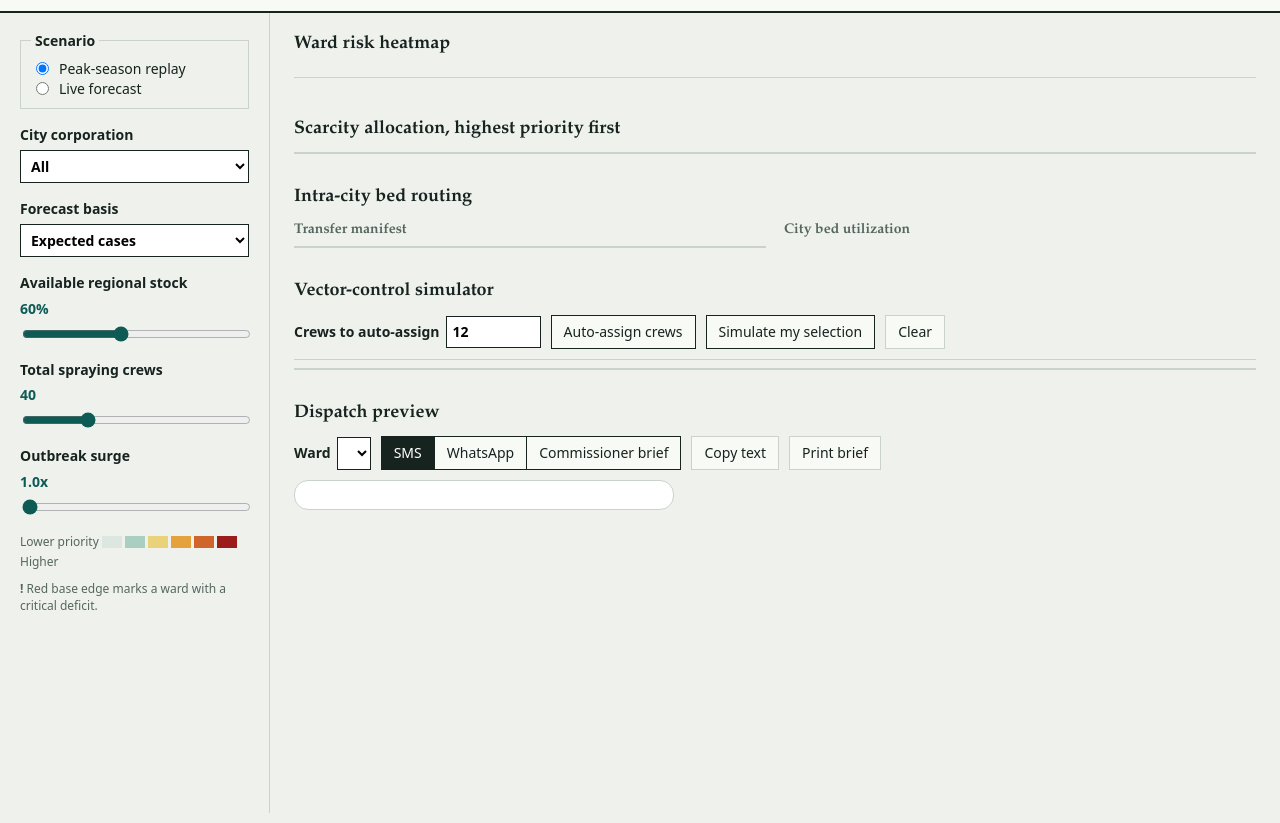
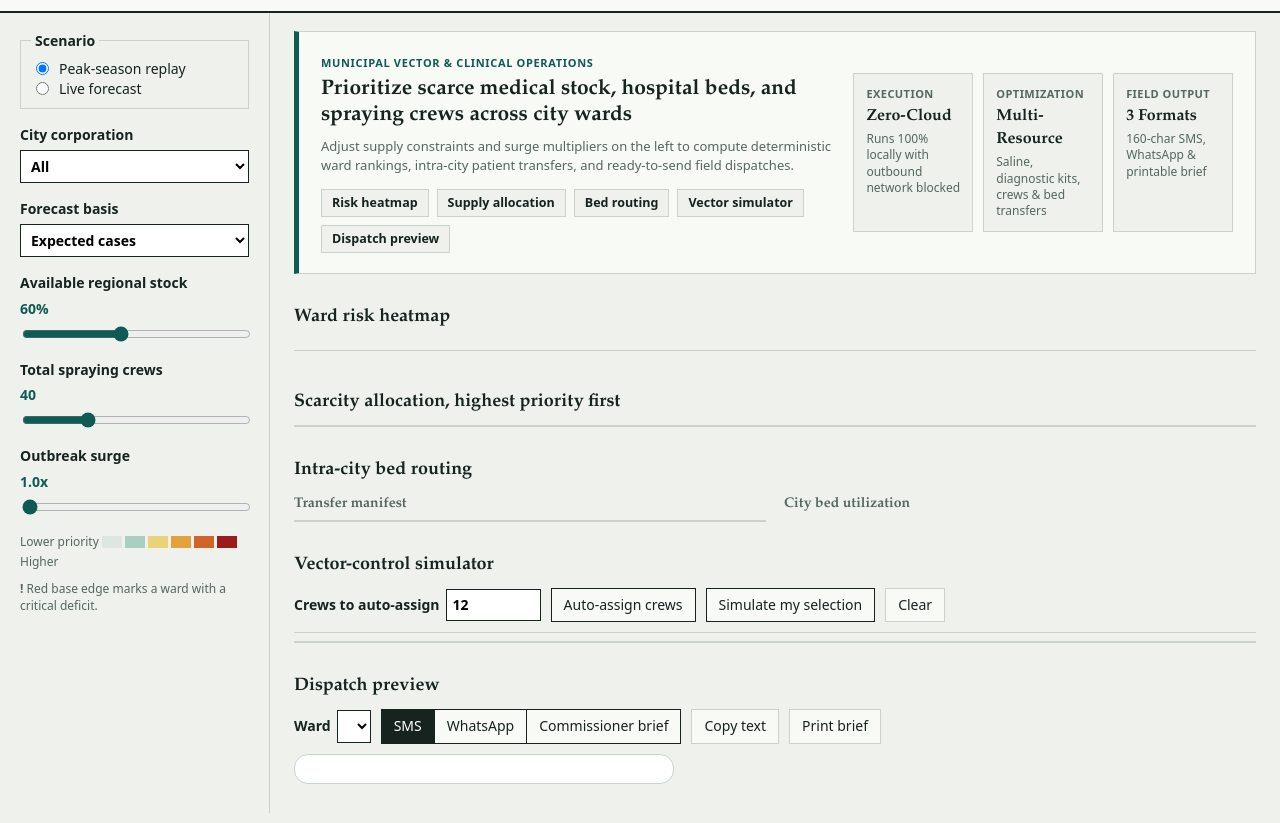
Before and after one commit to Kinrei-R/Final-round-Hackathon, a plain HTML site: page static/index.html in a window 1280 px wide. Shown: the part 125-948 px from the top of the page. Drawn offline with Linux system fonts and the light colour scheme; no server answers.

Commit message:
updated the whole static for the frontend

```diff
--- a/static/app.js
+++ b/static/app.js
@@ -455,9 +455,11 @@ async function init() {
 
   $("#stressClose").addEventListener("click", () => $("#stress").close());
   await reloadAll();
+  $("#loader")?.classList.add("done");
 }
 
 init().catch((e) => {
+  $("#loader")?.classList.add("done");
   document.body.prepend(
     h(
       "p",
--- a/static/index.html
+++ b/static/index.html
@@ -7,6 +7,16 @@
 <link rel="stylesheet" href="/static/styles.css">
 </head>
 <body>
+
+<div id="loader" class="loader" role="status" aria-live="polite">
+  <div class="loader-box">
+    <div class="loader-badge">OFFLINE DETERMINISTIC ENGINE</div>
+    <h2>Initializing outbreak dispatch engine…</h2>
+    <p id="loaderMsg" class="sub">Loading ward forecasts, bed capacities, and vector models</p>
+    <div class="loader-bar" aria-hidden="true"><span></span></div>
+  </div>
+</div>
+
 <header class="top">
   <div>
     <h1>Outbreak decision and dispatch engine</h1>
@@ -49,6 +59,38 @@
   </aside>
 
   <main>
+    <section class="hero" aria-labelledby="hHero">
+      <div class="hero-copy">
+        <span class="hero-kicker">MUNICIPAL VECTOR &amp; CLINICAL OPERATIONS</span>
+        <h2 id="hHero">Prioritize scarce medical stock, hospital beds, and spraying crews across city wards</h2>
+        <p class="sub">Adjust supply constraints and surge multipliers on the left to compute deterministic ward rankings, intra-city patient transfers, and ready-to-send field dispatches.</p>
+        <nav class="hero-links" aria-label="Quick section jump">
+          <a href="#hHeat">Risk heatmap</a>
+          <a href="#hAlloc">Supply allocation</a>
+          <a href="#hBeds">Bed routing</a>
+          <a href="#hVec">Vector simulator</a>
+          <a href="#hDisp">Dispatch preview</a>
+        </nav>
+      </div>
+      <div class="hero-stats" aria-label="System highlights">
+        <div class="stat">
+          <small>Execution</small>
+          <strong>Zero-Cloud</strong>
+          <span>Runs 100% locally with outbound network blocked</span>
+        </div>
+        <div class="stat">
+          <small>Optimization</small>
+          <strong>Multi-Resource</strong>
+          <span>Saline, diagnostic kits, crews &amp; bed transfers</span>
+        </div>
+        <div class="stat">
+          <small>Field Output</small>
+          <strong>3 Formats</strong>
+          <span>160-char SMS, WhatsApp &amp; printable brief</span>
+        </div>
+      </div>
+    </section>
+
     <section aria-labelledby="hHeat">
       <h2 id="hHeat">Ward risk heatmap</h2>
       <div id="heat" class="heat"></div>
--- a/static/styles.css
+++ b/static/styles.css
@@ -2,10 +2,24 @@
 --t0:#dbe7e0;--t1:#a9cfc1;--t2:#e9d27a;--t3:#e5a13c;--t4:#d1642a;--t5:#9c1c1c;
 --serif:"Iowan Old Style","Palatino Linotype",Palatino,Georgia,serif;--sans:system-ui,-apple-system,"Segoe UI",Roboto,Arial,sans-serif}
 *{box-sizing:border-box}
+html{scroll-behavior:smooth}
 body{margin:0;background:var(--bg);color:var(--ink);font:14px/1.45 var(--sans)}
 h1,h2,h3{font-family:var(--serif);font-weight:600;margin:0}
 h1{font-size:22px} h2{font-size:18px;margin-bottom:10px} h3{font-size:14px;margin:0 0 6px;color:var(--mute)}
 .sub{margin:2px 0 0;color:var(--mute);font-size:13px}
+
+/* Web-friendly loading screen */
+.loader{position:fixed;inset:0;z-index:100;background:rgba(238,241,236,.96);display:grid;place-items:center;padding:20px;transition:opacity .25s ease,visibility .25s ease}
+.loader.done{opacity:0;visibility:hidden;pointer-events:none}
+.loader-box{max-width:440px;width:100%;background:var(--panel);border:2px solid var(--ink);padding:24px 26px;box-shadow:6px 6px 0 rgba(23,35,31,.12)}
+.loader-badge{display:inline-block;border:1.5px solid var(--teal);color:var(--teal);font-size:11px;font-weight:700;letter-spacing:.05em;padding:3px 8px;margin-bottom:12px}
+.loader-box h2{font-size:20px;margin-bottom:6px}
+.loader-bar{height:6px;background:var(--t0);border:1px solid var(--line);margin-top:16px;overflow:hidden;position:relative}
+.loader-bar span{position:absolute;inset:0 auto 0 0;width:42%;background:var(--teal);animation:slide 1.1s ease-in-out infinite}
+@keyframes slide{0%{transform:translateX(-110%)}100%{transform:translateX(260%)}}
+@media (prefers-reduced-motion:reduce){.loader-bar span{width:100%;animation:none}html{scroll-behavior:auto}}
+
+/* Top bar */
 .top{display:flex;justify-content:space-between;align-items:center;gap:16px;flex-wrap:wrap;padding:14px 22px;border-bottom:2px solid var(--ink);background:var(--panel)}
 .top-actions{display:flex;align-items:center;gap:12px;flex-wrap:wrap}
 .mode{border:1.5px solid var(--teal);color:var(--teal);padding:5px 10px;font-weight:600;font-size:12.5px;letter-spacing:.02em}
@@ -13,6 +27,8 @@ button{font:inherit;padding:6px 12px;border:1px solid var(--ink);background:var(
 button:hover{background:#e3eae4} button.primary{background:var(--ink);color:#fff} button.primary:hover{background:var(--teal)}
 button.ghost{border-color:var(--line)}
 :focus-visible{outline:3px solid var(--amber);outline-offset:2px}
+
+/* Layout shell & control rail */
 .shell{display:grid;grid-template-columns:270px 1fr;gap:0;align-items:start}
 .rail{position:sticky;top:0;padding:18px 20px;border-right:1px solid var(--line);display:flex;flex-direction:column;gap:16px;min-height:100vh}
 .rail label{display:flex;flex-direction:column;gap:5px;font-weight:600}
@@ -25,6 +41,21 @@ fieldset{border:1px solid var(--line);padding:8px 10px;margin:0} legend{font-wei
 .legend i{display:inline-block;width:20px;height:12px}.legend p{margin:6px 0 0;flex-basis:100%}
 .t0{background:var(--t0)}.t1{background:var(--t1)}.t2{background:var(--t2)}.t3{background:var(--t3)}.t4{background:var(--t4)}.t5{background:var(--t5)}
 main{padding:18px 24px 60px;display:flex;flex-direction:column;gap:30px;min-width:0}
+
+/* Hero section */
+.hero{background:var(--panel);border:1px solid var(--line);border-left:5px solid var(--teal);padding:20px 22px;display:grid;grid-template-columns:1.35fr 1fr;gap:20px;align-items:center}
+.hero-kicker{display:inline-block;font-size:11px;font-weight:700;letter-spacing:.06em;color:var(--teal);margin-bottom:6px}
+.hero h2{font-size:21px;line-height:1.25;margin-bottom:8px}
+.hero-links{display:flex;flex-wrap:wrap;gap:8px;margin-top:14px}
+.hero-links a{text-decoration:none;color:var(--ink);background:var(--bg);border:1px solid var(--line);padding:4px 10px;font-size:12.5px;font-weight:600}
+.hero-links a:hover{border-color:var(--teal);color:var(--teal);background:#fff}
+.hero-stats{display:grid;grid-template-columns:repeat(3,1fr);gap:10px}
+.stat{background:var(--bg);border:1px solid var(--line);padding:12px;display:flex;flex-direction:column;gap:3px}
+.stat small{font-size:11px;text-transform:uppercase;letter-spacing:.04em;color:var(--mute);font-weight:600}
+.stat strong{font-family:var(--serif);font-size:16px;color:var(--ink)}
+.stat span{font-size:12px;color:var(--mute);line-height:1.35}
+
+/* Heatmap & data tables */
 .heat{display:flex;flex-direction:column;gap:8px}
 .hrow{display:grid;grid-template-columns:120px 1fr;align-items:center;gap:10px}
 .hrow>span{font-family:var(--serif);font-size:14px;line-height:1.2}.hrow small{display:block;color:var(--mute);font-family:var(--sans)}
@@ -56,5 +87,7 @@ dialog::backdrop{background:rgba(23,35,31,.45)}
 .checks{list-style:none;margin:12px 0;padding:0;display:flex;flex-direction:column;gap:6px}
 .checks li{display:grid;grid-template-columns:62px 1fr;gap:8px;padding:6px 0;border-bottom:1px solid var(--line)}
 .checks .pass{color:var(--teal);font-weight:700}.checks .fail{color:var(--red);font-weight:700}.checks small{display:block;color:var(--mute)}
-@media (max-width:900px){.shell{grid-template-columns:1fr}.rail{position:static;min-height:0;border-right:0;border-bottom:1px solid var(--line)}.two{grid-template-columns:1fr}.hrow{grid-template-columns:1fr}}
-@media print{.rail,.top,main>section:not(:last-child),.simbar,dialog{display:none!important}.shell{display:block}main{padding:0}}
+
+@media (max-width:1100px){.hero{grid-template-columns:1fr}}
+@media (max-width:900px){.shell{grid-template-columns:1fr}.rail{position:static;min-height:0;border-right:0;border-bottom:1px solid var(--line)}.two{grid-template-columns:1fr}.hrow{grid-template-columns:1fr}.hero-stats{grid-template-columns:1fr}}
+@media print{.loader,.hero,.rail,.top,main>section:not(:last-child),.simbar,dialog{display:none!important}.shell{display:block}main{padding:0}}
```
